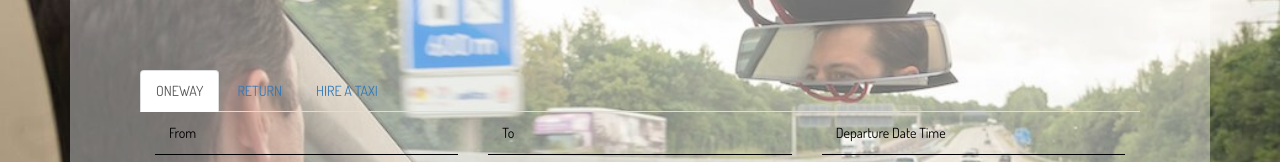
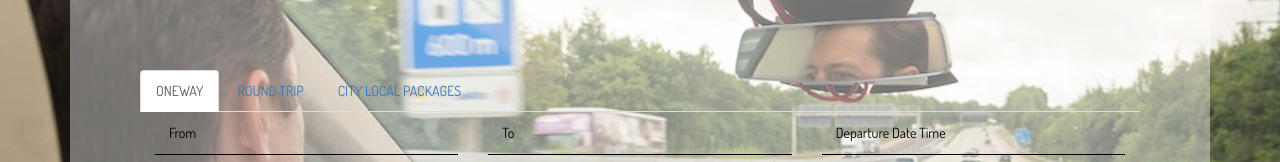
Before and after one commit to hiten-h-vinchurkar/intercitytaxi, a plain HTML site: page template2/index.html in a window 1280 px wide. Shown: the part 271-433 px from the top of the page. Drawn offline with Linux system fonts and the light colour scheme.

Commit message:
Update index.html

```diff
--- a/template2/index.html
+++ b/template2/index.html
@@ -74,8 +74,8 @@ function hideURLbar(){ window.scrollTo(0,1); } </script>
 								<div class="banner-textagileinfo">
 								<ul class="nav nav-tabs">
   									<li class="active"><a data-toggle="tab" href="#home">ONEWAY</a></li>
-  									<li><a data-toggle="tab" href="#menu1">RETURN</a></li>
-  									<li><a data-toggle="tab" href="#menu2">HIRE A TAXI</a></li>
+  									<li><a data-toggle="tab" href="#menu1">ROUND TRIP</a></li>
+  									<li><a data-toggle="tab" href="#menu2">CITY LOCAL PACKAGES</a></li>
 								</ul>
 								<div class="tab-content w3l_contact_form">
 								  <div id="home" class="tab-pane fade in active">
```
